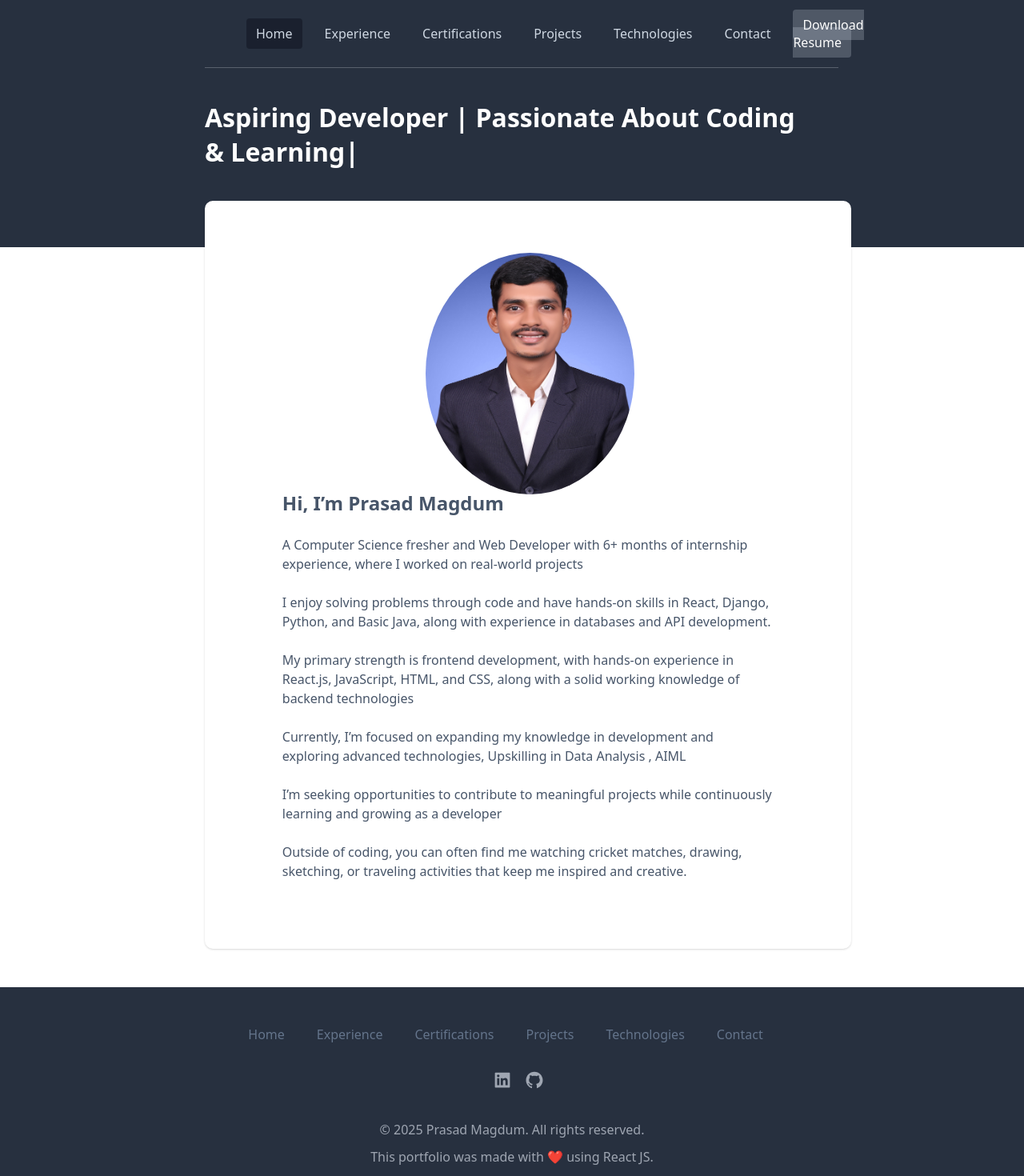
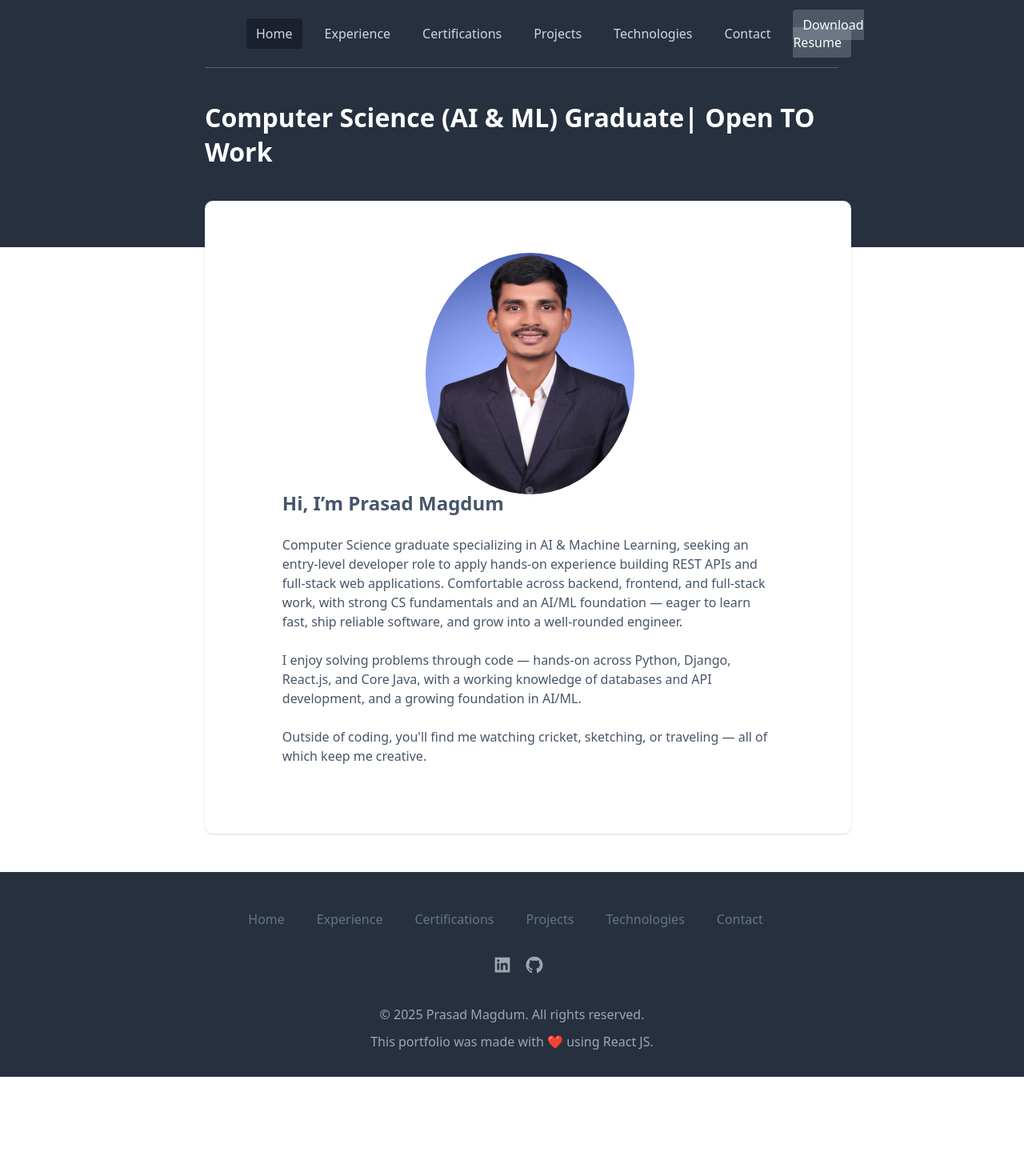
Before and after one commit to prasadmagdum/My_Portfolio_React-New, a React (Create React App) app: page / in a window 1280 px wide. Shown: the top 1470 px of the page at 80% size. After the commit the page ends 1346 px from the top, so only its background shows below. Built offline with nearby package versions, Linux system fonts and the light colour scheme.

Commit message:
latestchanges

```diff
--- a/src/components/Certifications/Certifications.js
+++ b/src/components/Certifications/Certifications.js
@@ -12,13 +12,13 @@ const activityImages = [
   {
     src: image_EC,
     alt: "Extra Curricular Activity",
-    caption: "Extra Curricular",
+    caption: "Full Stack Web Development Program",
     pdf: "/certificates/EC.pdf",
   },
   {
     src: image_PC,
     alt: "Professional Certificate",
-    caption: "Professional Certificate",
+    caption: "Python Programming",
     pdf: "/certificates/PC.pdf",
   },
   {
@@ -36,13 +36,13 @@ const activityImages = [
   {
     src: image_RC,
     alt: "React Certificate",
-    caption: "React Certificate",
+    caption: "React Bootcamp",
     pdf: "/certificates/RC.pdf",
   },
   {
     src: image_JC,
     alt: "Java Certificate",
-    caption: "Java Certificate",
+    caption: "Core Java ",
     pdf: "/certificates/JC.pdf",
   },
 ];
--- a/src/components/Header/Header.js
+++ b/src/components/Header/Header.js
@@ -46,9 +46,9 @@ function Header() {
       <Phonetoolbar />
       <div className="title-text">
         <h1>
-          Aspiring Developer |{" "}
+          Computer Science (AI & ML) Graduate|{" "}
           {path === "/"
-            ? "Passionate About Coding & Learning| "
+            ? "Open TO Work"
             : path.split("/")[1].charAt(0).toUpperCase() +
               path.split("/")[1].slice(1)}
         </h1>
--- a/src/components/Home/Home.js
+++ b/src/components/Home/Home.js
@@ -10,18 +10,16 @@ function Home() {
       </div>
       <div className="profile-info">
         <h3> Hi, I’m Prasad Magdum </h3>
-        <p> A Computer Science fresher and Web Developer with 6+ months of internship experience, where I worked on real-world projects</p>
+        <p> Computer Science graduate specializing in AI & Machine Learning, seeking an entry-level developer role to apply hands-on
+            experience building REST APIs and full-stack web applications. Comfortable across backend, frontend, and full-stack work,
+            with strong CS fundamentals and an AI/ML foundation — eager to learn fast, ship reliable software, and grow into a
+            well-rounded engineer. </p>
         <p>
-          I enjoy solving problems through code and have hands-on skills in React, Django, Python, and  Basic Java, along with experience in databases and API development.
-        </p>
-        <p>My primary strength is frontend development, with hands-on experience in React.js, JavaScript, HTML, and CSS, along with a solid working knowledge of backend technologies</p>
-        <p>Currently, I’m focused on expanding my knowledge in development and exploring advanced technologies, Upskilling in Data Analysis , AIML</p>
-        <p>
-          I’m seeking opportunities to contribute to meaningful projects while continuously learning and growing as a developer
+          I enjoy solving problems through code — hands-on across Python, Django, React.js, and Core Java, with a working knowledge of databases and API development, and a growing foundation in AI/ML.
         </p>
         <p>
-         Outside of coding, you can often find me watching cricket matches, drawing, sketching, or traveling activities that keep me inspired and creative.
-         </p>
+         Outside of coding, you'll find me watching cricket, sketching, or traveling — all of which keep me creative.
+        </p>
 
       </div>
     </div>
```
